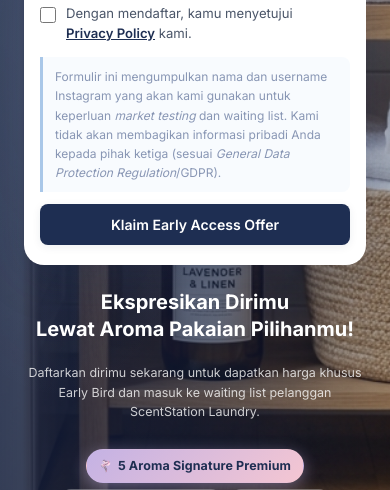
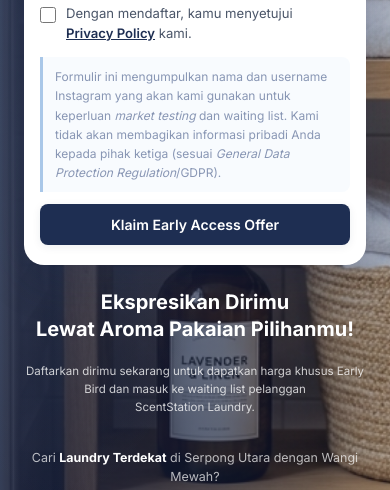
Before and after one commit to laundry-scentstation/landing-page, a plain HTML site: page index.html in a window 390 px wide. Shown: the part 430-920 px from the top of the page. Drawn offline with Linux system fonts and the light colour scheme.

Commit message:
Update hero copy, area section text, font sizes, mobile order, footer alignment

```diff
--- a/index.html
+++ b/index.html
@@ -116,10 +116,16 @@
         </div>
 
         <h1 class="hero__headline">Ekspresikan Dirimu<br />Lewat Aroma Pakaian Pilihanmu!</h1>
-        <p class="hero__subheadline">
+
+        <p class="hero__subheadline hero__subheadline--secondary">
           Daftarkan dirimu sekarang untuk dapatkan harga khusus Early Bird
           dan masuk ke waiting list pelanggan ScentStation&nbsp;Laundry.
         </p>
+
+        <p class="hero__seo-label">Cari <strong>Laundry Terdekat</strong> di Serpong Utara dengan Wangi Mewah?</p>
+
+        <p class="hero__subheadline">
+          ScentStation Laundry siap antar jemput ke rumah Anda. Nikmati sensasi 5 aroma <em>signature</em> premium.</p>
 
         <div class="hero__chips">
           <span class="chip chip--featured">
@@ -435,8 +441,7 @@
       <div class="section-header">
         <h2 class="section-title">Area layanan ScentStation Laundry</h2>
         <p class="section-sub">
-          Saat kami buka, layanan pickup &amp; delivery ScentStation akan menjangkau wilayah-wilayah
-          berikut.
+          Jangkauan Layanan Laundry Terdekat Anda, Nikmati kemudahan cuci pakaian tanpa mengganggu waktu bersantai Anda yang akan menjangkau wilayah-wilayah berikut:
         </p>
       </div>
 
--- a/style.css
+++ b/style.css
@@ -623,11 +623,30 @@ body.dark-mode .theme-toggle__thumb {
 }
 
 .hero__subheadline {
-  font-size: 1rem;
+  font-size: .9rem;
   color: rgba(255, 255, 255, .78);
   max-width: 460px;
+  margin-bottom: 24px;
+  line-height: 1.7;
+}
+
+.hero__subheadline--secondary {
+  font-size: .9rem;
+  color: rgba(255, 255, 255, .6);
   margin-bottom: 28px;
-  line-height: 1.7;
+}
+
+.hero__seo-label {
+  font-size: .9rem;
+  color: rgba(255, 255, 255, .7);
+  margin-bottom: 10px;
+  font-weight: 400;
+  line-height: 1.5;
+}
+
+.hero__seo-label strong {
+  color: var(--white);
+  font-weight: 700;
 }
 
 .hero__chips {
@@ -1890,7 +1909,7 @@ body.dark-mode .theme-toggle__thumb {
   }
 
   .hero__subheadline {
-    order: 3;
+    order: 5;
     display: block;
     font-size: .78rem;
     line-height: 1.55;
@@ -1900,8 +1919,26 @@ body.dark-mode .theme-toggle__thumb {
     width: 100%;
   }
 
+  .hero__seo-label {
+    order: 4;
+    display: block;
+    font-size: .78rem;
+    color: rgba(255, 255, 255, .7);
+    text-align: center;
+    width: 100%;
+    margin: 8px 0 4px;
+  }
+
+  .hero__subheadline--secondary {
+    order: 3;
+    font-size: .72rem;
+    margin: 0 0 8px;
+    text-align: center;
+    width: 100%;
+  }
+
   .hero__chips {
-    order: 4;
+    order: 6;
     display: flex;
     flex-wrap: wrap;
     justify-content: center;
```
